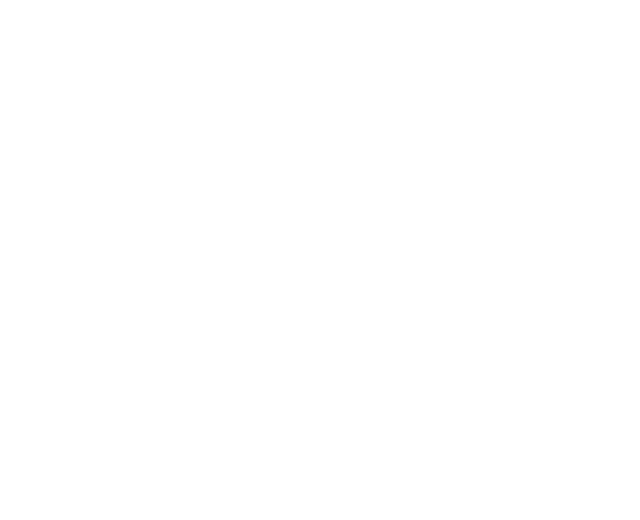
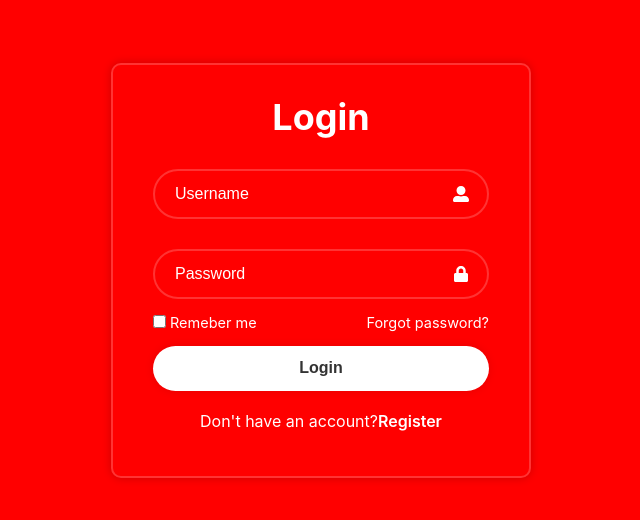
Before and after one commit to Emanuel181/visit-tm, a React (Create React App) app: page /login in a window 1280 px wide. Before the commit this address had no page. Shown: the part 130-650 px from the top of the page, without its empty margins (319-959 px from the left). Built offline with nearby package versions, Linux system fonts and the light colour scheme.

Commit message:
login interface

```diff
--- a/package.json
+++ b/package.json
@@ -13,6 +13,8 @@
     "@testing-library/user-event": "^13.5.0",
     "react": "^18.2.0",
     "react-dom": "^18.2.0",
+    "react-icons": "^5.0.1",
+    "react-login-page": "^1.0.4",
     "react-router-dom": "^6.22.3",
     "react-scripts": "5.0.1",
     "web-vitals": "^2.1.4"
--- a/src/App.js
+++ b/src/App.js
@@ -2,7 +2,7 @@
 import { BrowserRouter, Routes, Route } from 'react-router-dom';
 import LandingPage from './pages/LandingPage.tsx';
 import ActionAreaCard from './pages/locatii.tsx'; // Import the ActionAreaCard component
-import Login from './pages/signin.tsx';
+import Login from './pages/login.tsx';
 
 function App() {
   return (
@@ -10,7 +10,7 @@
       <Routes>
         <Route path="/" element={<LandingPage />} />
         <Route path="/explore-places" element={<ActionAreaCard />} /> {/* Define route for ActionAreaCard */}
-        <Route path="/sign-in" element={<Login />} /> {/* Define route for ActionAreaCard */}
+        <Route path="/login" element={<Login />} /> {/* Define route for ActionAreaCard */}
 
       </Routes>
     </BrowserRouter>
--- a/src/components/AppAppBar.tsx
+++ b/src/components/AppAppBar.tsx
@@ -154,7 +154,7 @@
               }}
             >
               <ToggleColorMode mode={mode} toggleColorMode={toggleColorMode} />
-              <Link to="/sign-in">
+              <Link to="/login">
               <Button
                 color="primary"
                 variant="text"
--- /dev/null
+++ b/src/pages/Style/Login.css
@@ -0,0 +1,102 @@
+
+*{
+    margin:0;
+    padding:0;
+    box-sizing: border-box;
+}
+body{
+    display: flex;
+    justify-content: center;
+    align-items: center ;
+    min-height:100vh;
+    background:seagreen;
+    background: red;
+    background-size:cover ;
+    background-position: center;
+}
+.wrapper{
+ width:420px;
+ background-color:transparent;
+ border:2px solid rgba(255,255,255,.2);
+ backdrop-filter:blur(30px);
+ box-shadow:0 0 10px rgba(0,0,0,.2);
+
+ color:#fff;
+ border-radius: 10px;
+ padding:30px 40px;
+}
+.wrapper h1{
+ font-size:36px;
+ text-align: center;
+}
+.wrapper .input-box{
+    position: relative;
+    width: 100%;
+    height: 50px;
+    margin: 30px 0;
+}
+.input-box input{
+ width: 100%;
+ height: 100%;
+ background: transparent;
+ outline:none;
+ border: 2px solid rgba(255,255,255,.2);
+ border-radius: 40px;
+ font-size:16px;
+ color: #fff;
+ padding:20px 45px 20px 20px;
+}
+.input-box input::placeholder{
+    color:#fff;
+}
+.input-box .icon{
+    position: absolute;
+    right: 20px;
+    top: 50%;
+    transform: translateY(-50%);
+    font-size:16px;
+}
+.wrapper .remember-forgot{
+    display:flex;
+    justify-content: space-between !important;
+    font-size: 14.5px;
+    margin:-15px 0 15px;
+}
+
+.remember-forgot label input{
+    accent-color: #fff;
+    margin-right:4px;
+}
+.remember-forgot a{
+    color:#fff;
+    text-decoration:none;
+}
+.remember-forgot a:hover{
+    text-decoration: underline;
+}
+.wrapper button{
+    width: 100%;
+    height: 45px;
+    background:#fff;
+    border:none;
+    outline: none;
+    border-radius: 40px;
+    box-shadow:0 0 10px rgba(0,0,0,.1);
+    cursor: pointer;
+    font-size:16px;
+    color: #333;
+    font-weight: 700;
+}
+.wrapper .register-link{
+    font: size 14.5px;
+    text-align: center;
+    margin: 20px 0 15px;
+}
+.register-link p a{
+ color:#fff;
+ text-decoration: none;
+ font-weight:600;
+}
+.register-link p a:hover{
+ text-decoration:underline;
+}
--- /dev/null
+++ b/src/pages/login.tsx
@@ -0,0 +1,30 @@
+import React from 'react';
+import { FaUserAlt, FaLock } from "react-icons/fa";
+import '../pages/Style/Login.css';
+const Login = () =>{
+  return(
+    <div className='wrapper'>
+      <form action="">
+        <h1>Login</h1>
+        <div className='input-box'>
+        <input type="text" placeholder='Username' required/>
+        <FaUserAlt className='icon' />
+        </div>
+        <div className='input-box'>
+        <input type="password" placeholder='Password' required/>
+        <FaLock className='icon'/>
+        </div>
+        <div className="remember-forgot">
+          <label><input type="checkbox" />Remeber me</label>
+          <a href="#">Forgot password?</a>
+        </div>
+        <button type="submit">Login</button>
+
+        <div className="register-link">
+          <p>Don't have an account?<a href="#">Register</a></p>
+        </div>
+      </form>
+    </div>
+  );
+};
+export default Login
--- a/src/pages/signin.tsx
+++ /dev/null
@@ -1,49 +0,0 @@
-import React, { useState } from 'react'
-import { useNavigate } from 'react-router-dom'
-
-const Login = (props) => {
-  const [email, setEmail] = useState('')
-  const [password, setPassword] = useState('')
-  const [emailError, setEmailError] = useState('')
-  const [passwordError, setPasswordError] = useState('')
-
-  const navigate = useNavigate()
-
-  const onButtonClick = () => {
-    // You'll update this function later...
-  }
-
-  return (
-    <div className={'mainContainer'}>
-      <div className={'titleContainer'}>
-        <div>Login</div>
-      </div>
-      <br />
-      <div className={'inputContainer'}>
-        <input
-          value={email}
-          placeholder="Enter your email here"
-          onChange={(ev) => setEmail(ev.target.value)}
-          className={'inputBox'}
-        />
-        <label className="errorLabel">{emailError}</label>
-      </div>
-      <br />
-      <div className={'inputContainer'}>
-        <input
-          value={password}
-          placeholder="Enter your password here"
-          onChange={(ev) => setPassword(ev.target.value)}
-          className={'inputBox'}
-        />
-        <label className="errorLabel">{passwordError}</label>
-      </div>
-      <br />
-      <div className={'inputContainer'}>
-        <input className={'inputButton'} type="button" onClick={onButtonClick} value={'Log in'} />
-      </div>
-    </div>
-  )
-}
-
-export default Login
```
Also changed, not shown: src/components/title.tsx (added, +13 -0 lines), 1 other file (tests, documents, lock files or other folders).
